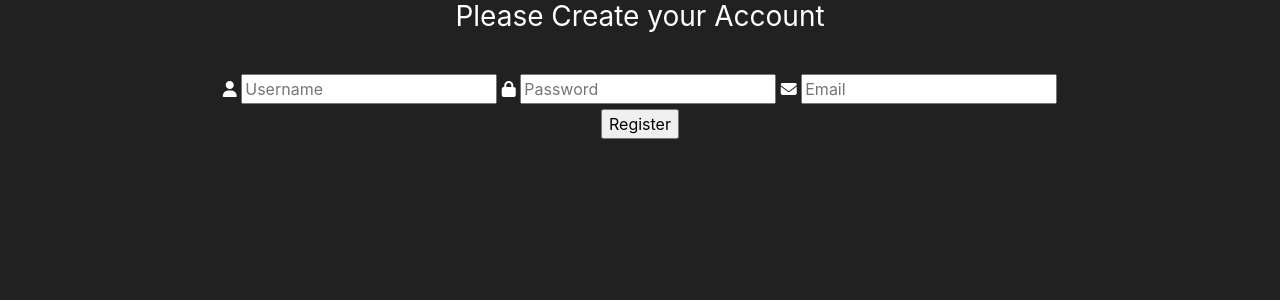
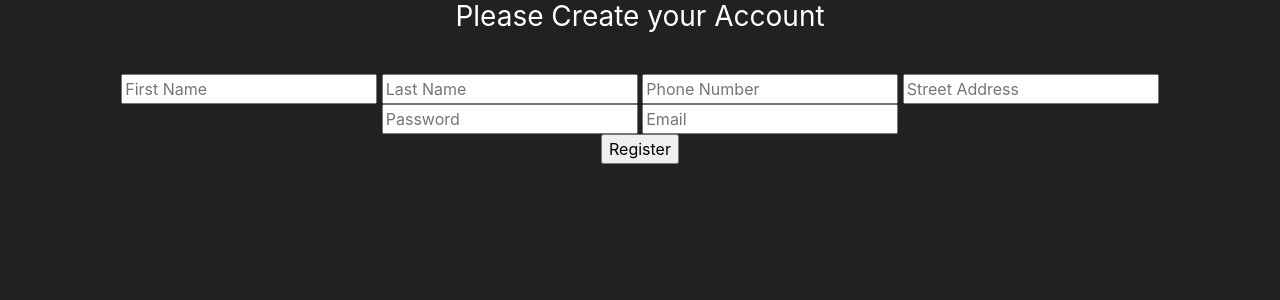
Before and after one commit to kevinluuhuynh/OnlineRestaurant, a Flask app: template templates/register.html in a window 1280 px wide. Shown: the part 56-356 px from the top of the page. Run offline with Flask 2, Linux system fonts and the light colour scheme; the template is opened without the code that fills it, so the values that code supplies are empty; some libraries are stand-ins or nearby versions.

Commit message:
register page

```diff
--- a/app.py
+++ b/app.py
@@ -1,8 +1,7 @@
-from flask import Flask, render_template, request,redirect, url_for, session
+from flask import Flask, render_template, request, redirect, url_for, session
 from flask_mysqldb import MySQL
 import MySQLdb.cursors
 import re
-
 
 app = Flask(__name__)
 
@@ -34,28 +33,42 @@ def register_page():
     # Output message if something goes wrong...
     msg = ''
     # Check if "username", "password" and "email" POST requests exist (user submitted form)
-    if request.method == 'POST' and 'first_name' in request.form and 'last_name' in request.form and 'phone' in request.form and 'address' in request.form:
+    if request.method == 'POST' and 'first_name' in request.form and 'last_name' in request.form\
+            and 'phone' in request.form and 'address' in request.form\
+            and 'password' in request.form and 'email' in request.form:
         # Create variables for easy access
         first_name = request.form['first_name']
         last_name = request.form['last_name']
         phone = request.form['phone']
         address = request.form['address']
+        password = request.form['password']
+        email = request.form['email']
 
         # Check if account exists using MySQL
         cursor = mysql.connection.cursor(MySQLdb.cursors.DictCursor)
-        cursor.execute('SELECT * FROM account WHERE email = %s', (phone,))
+        cursor.execute('SELECT * FROM account WHERE email = % s', (email,))
         account = cursor.fetchone()
         # If account exists show error and validation checks
         if account:
             msg = 'Account already exists!'
         elif not re.match(r'[^@]+@[^@]+\.[^@]+', email):
             msg = 'Invalid email address!'
+        elif not re.match(r'[A-Za-z0-9]+', first_name):
+            msg = 'First name must contain only characters!'
+        elif not re.match(r'[A-Za-z0-9]+', last_name):
+            msg = 'Last name must contain only characters!'
+        elif not re.match(r'[A-Za-z0-9]+', phone):
+            msg = 'Phone number must contain only numbers!'
+        elif not re.match(r'[A-Za-z0-9]+', first_name):
+            msg = 'Address must contain only characters and numbers!'
+        elif not first_name or not last_name or not phone or not address or not password or not email:
+            msg = 'Please fill out the form!'
         else:
             # Account doesnt exists and the form data is valid, now insert new account into accounts table
-            cursor.execute('INSERT INTO account (first_name, password, email) VALUES ( %s, %s, %s)', (first_name, last_name, phone, address,))
+            cursor.execute('INSERT INTO account (first_name, last_name, phone, address, password, email)'
+                           ' VALUES ( %s, %s, %s)', (first_name, last_name, phone, address, password, email,))
             mysql.connection.commit()
             msg = 'You have successfully registered!'
-
 
     elif request.method == 'POST':
         # Form is empty... (no POST data)
@@ -63,5 +76,6 @@ def register_page():
     # Show registration form with message (if any)
     return render_template('register.html', msg=msg)
 
+
 if __name__ == '__main__':
     app.run(debug=True)
--- a/templates/register.html
+++ b/templates/register.html
@@ -9,29 +9,27 @@ Register Page
 <body class="text-center">
 
     <div class="container">
-        <form method="POST" class="form-register" style="color:white">
-            {{ form.hidden_tag()}}
             <h1 class="h3 mb-3 font-weight-normal">
                 Please Create your Account
             </h1>
             <br>
-            <form action="{{ url_for('register') }}" method="post" autocomplete="off">
-				<label for="username">
-					<i class="fas fa-user"></i>
-				</label>
-				<input type="text" name="username" placeholder="Username" id="username" required>
-				<label for="password">
-					<i class="fas fa-lock"></i>
-				</label>
+            <form method="POST" class="form-register" style="color:white">
+
+				<input type="text" name="first_name" placeholder="First Name" id="first_name" required>
+
+				<input type="text" name="last_name" placeholder="Last Name" id="last_name" required>
+
+				<input type="text" name="phone" placeholder="Phone Number" id="phone" required>
+
+				<input type="text" name="address" placeholder="Street Address" id="address" required>
+
 				<input type="password" name="password" placeholder="Password" id="password" required>
-				<label for="email">
-					<i class="fas fa-envelope"></i>
-				</label>
+
 				<input type="email" name="email" placeholder="Email" id="email" required>
+
 				<div class="msg">{{ msg }}</div>
 				<input type="submit" value="Register">
 			</form>
-        </form>
     </div>
 </body>
 {% endblock %}
```
